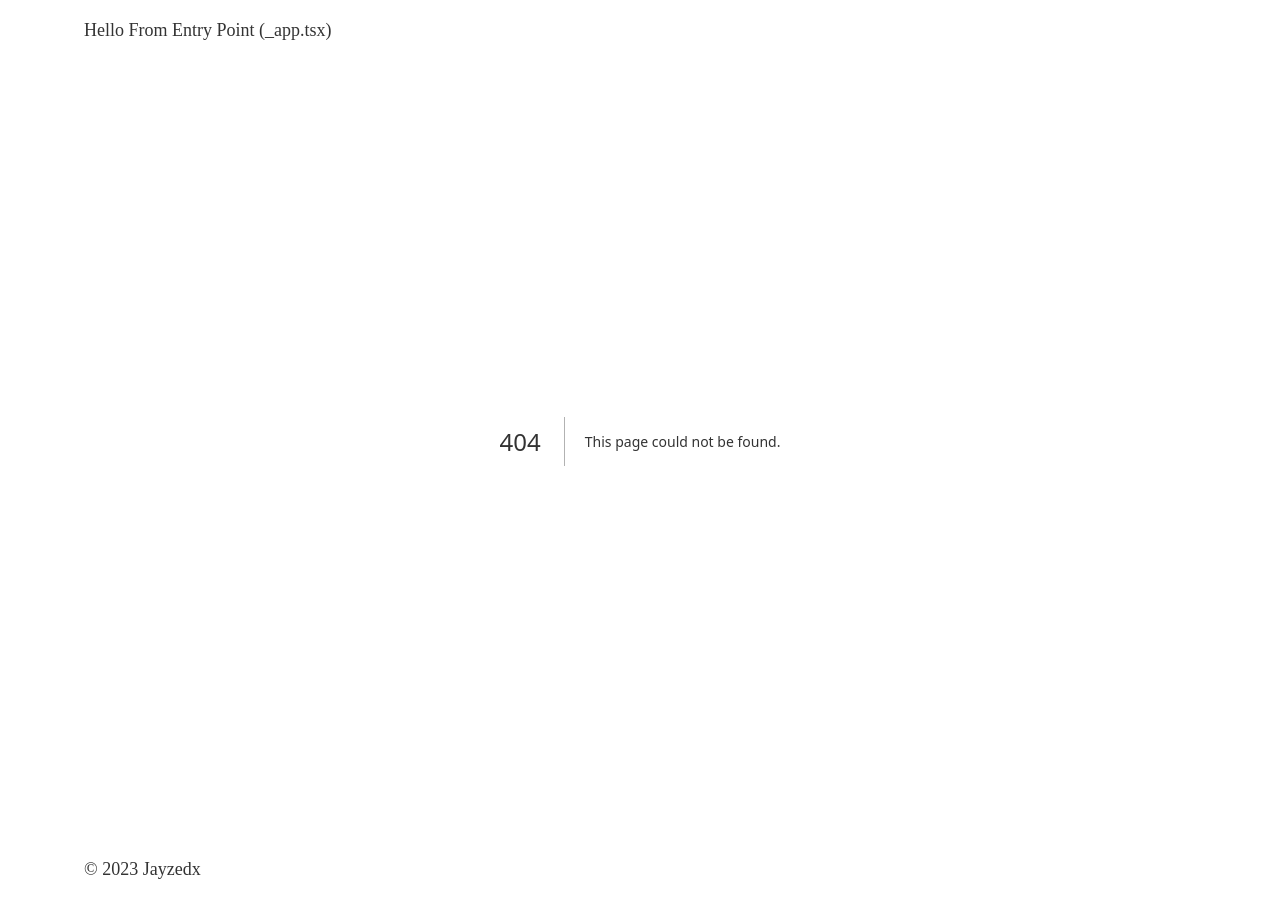
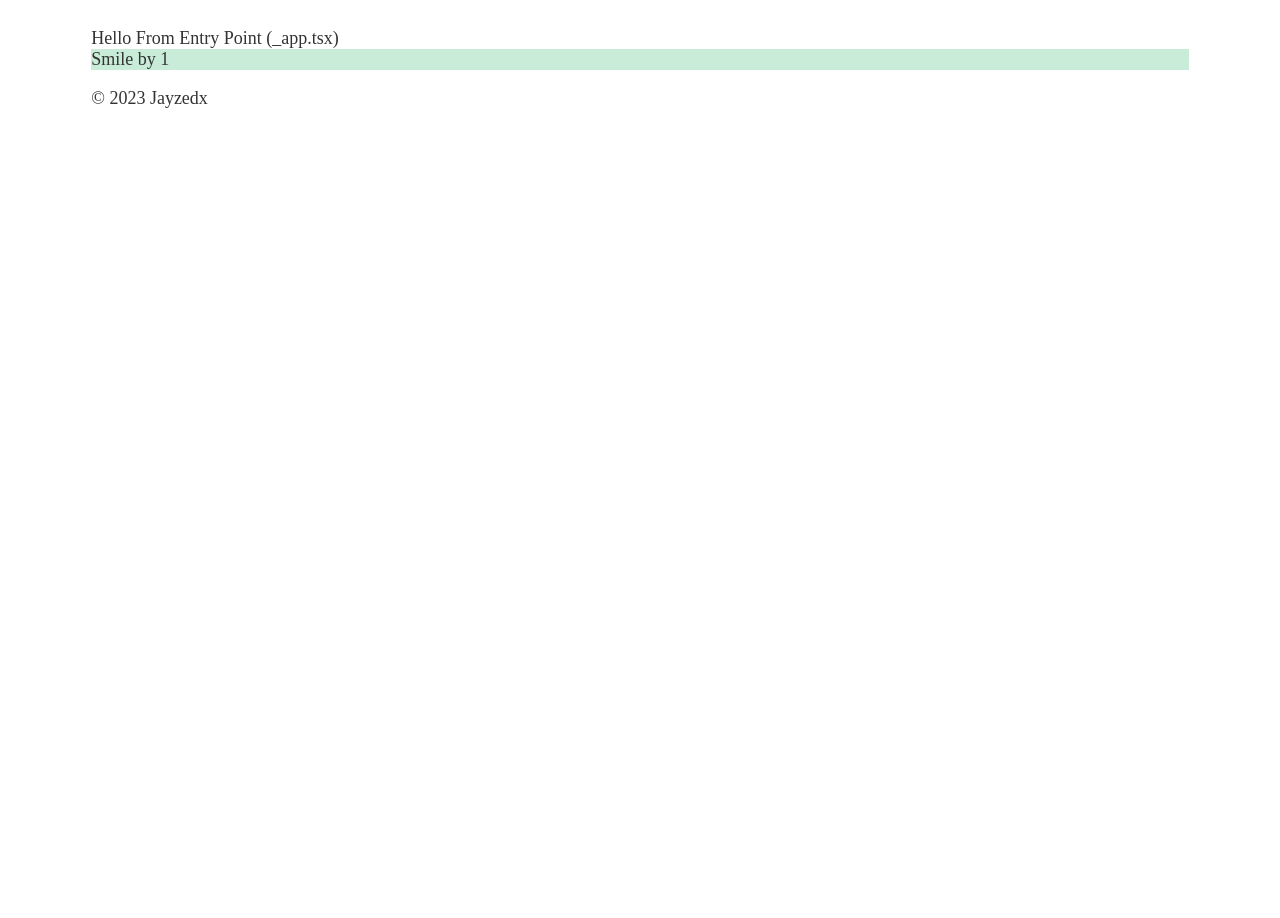
Before and after one commit to jayzedx/next-learning-p1, a Next.js app in the folder coffee-app/: page /greeting/smile/1 in a window 1280 px wide. Before the commit this address had no page. After the commit the page ends 800 px from the top, so only its background shows below. Built offline with nearby package versions, Linux system fonts and the light colour scheme.

Commit message:
Dynamic routing

```diff
--- /dev/null
+++ b/coffee-app/pages/greeting/smile/[id].tsx
@@ -0,0 +1,9 @@
+import styles from "@/styles/greeting.module.css";
+import { useRouter } from "next/router";
+
+// http://localhost:3000/greeting/smile/{id}
+const Smile = () => {
+  const router = useRouter();
+  return <div className={styles.container}>Smile by {router.query.id}</div>;
+};
+export default Smile;
```
Also changed, not shown: coffee-app/pages/greeting/smile/index.tsx (added, +8 -0 lines), 1 other file (tests, documents, lock files or other folders).
